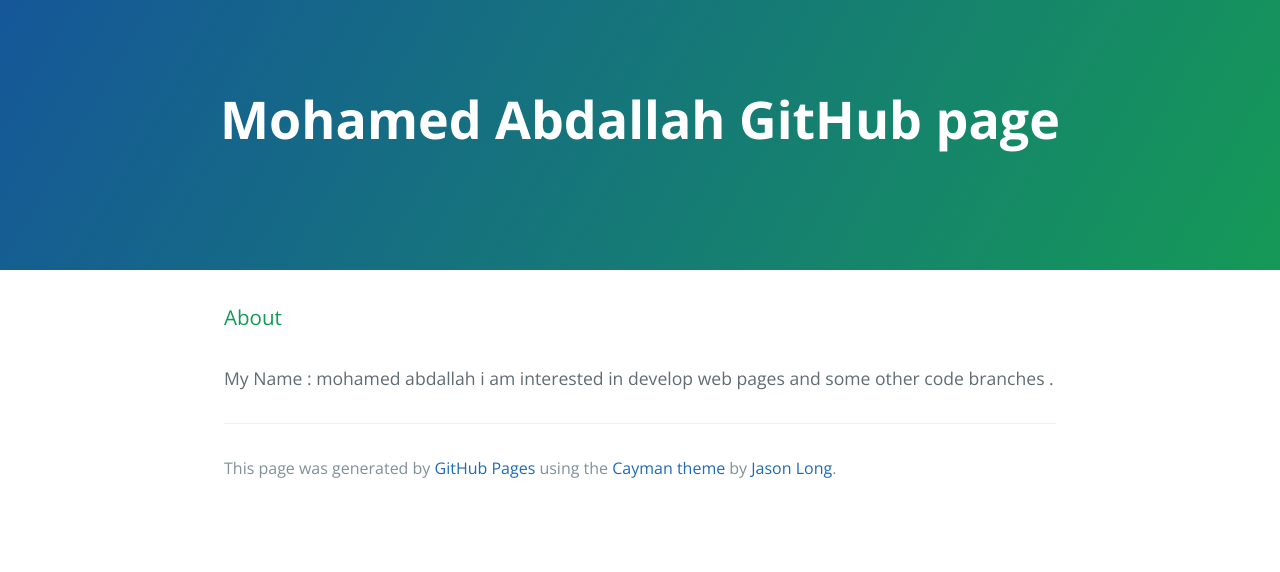
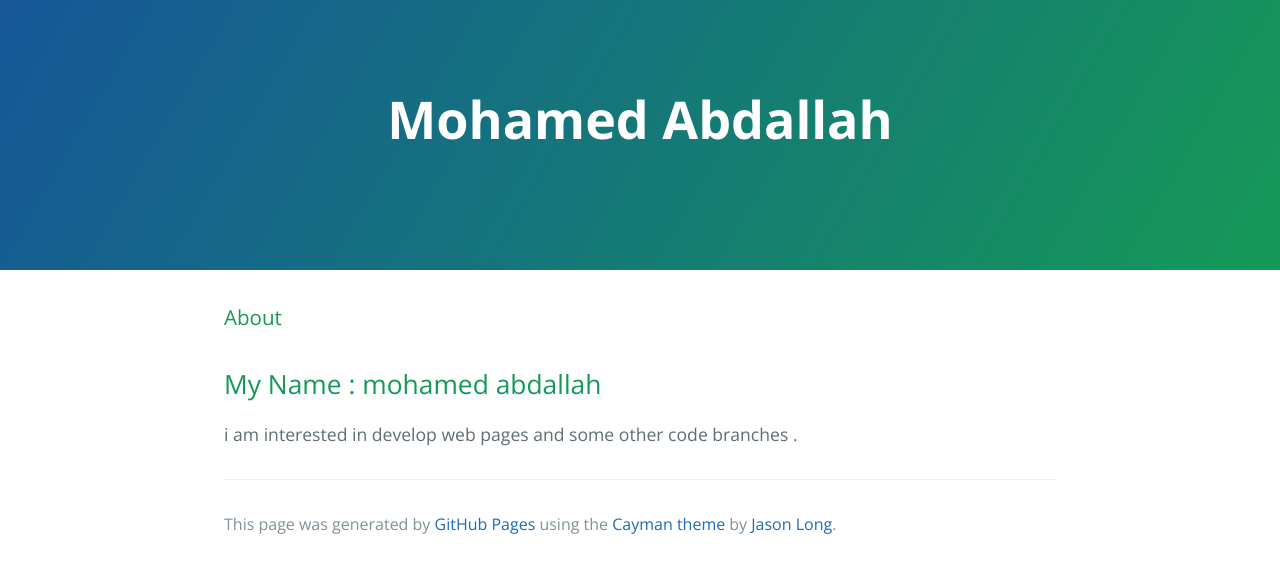
Before and after one commit to mo7amed-3bdalla7/mo7amed-3bdalla7.github.io, a plain HTML site: page index.html in a window 1280 px wide. Drawn offline with nearby package versions, Linux system fonts and the light colour scheme.

Commit message:
Update index.html

```diff
--- a/index.html
+++ b/index.html
@@ -11,7 +11,7 @@
   </head>
   <body>
     <section class="page-header">
-      <h1 class="project-name">Mohamed Abdallah GitHub page</h1>
+      <h1 class="project-name">Mohamed Abdallah</h1>
       <h2 class="project-tagline"></h2>
     </section>
 
@@ -19,7 +19,7 @@
       <h3>
 <a id="welcome-to-github-pages" class="anchor" href="#welcome-to-github-pages" aria-hidden="true"><span class="octicon octicon-link"></span></a>About</h3>
 
-<p><h2></h2>My Name :  mohamed abdallah </h2>
+<p><h2>My Name :  mohamed abdallah </h2>
 i am interested in develop web pages and some other code branches .</p>
 
 
```
